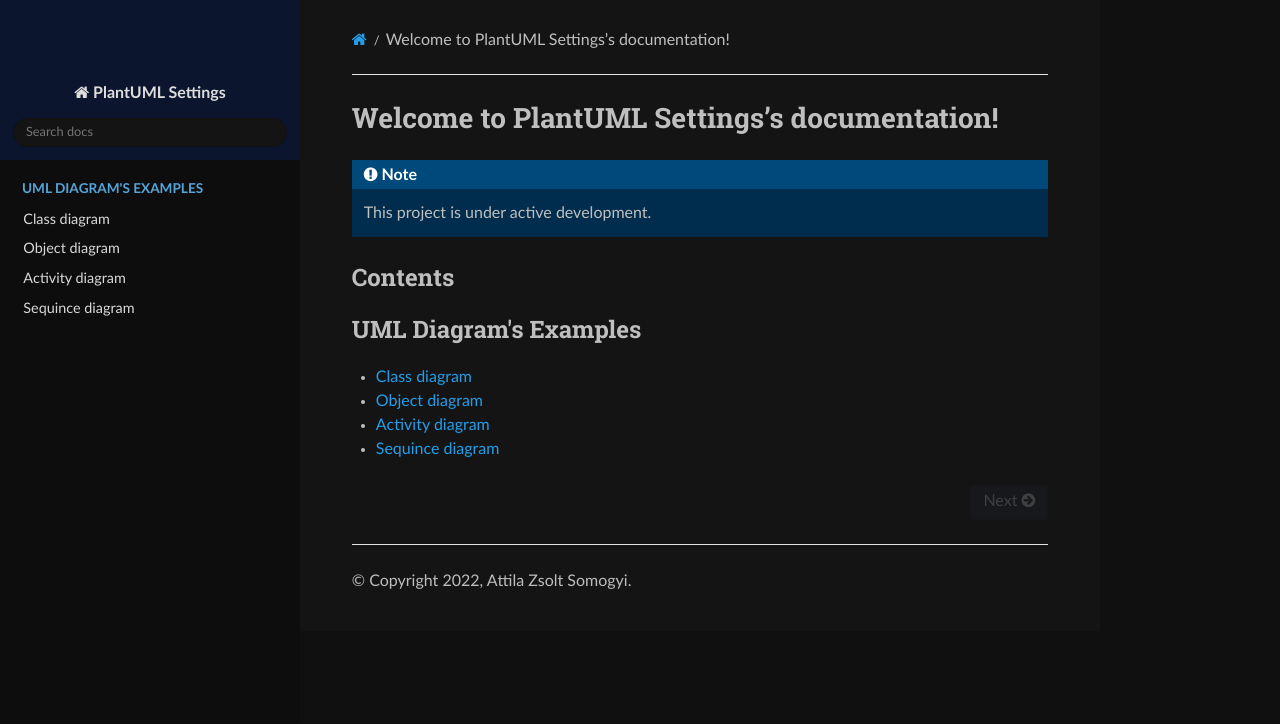
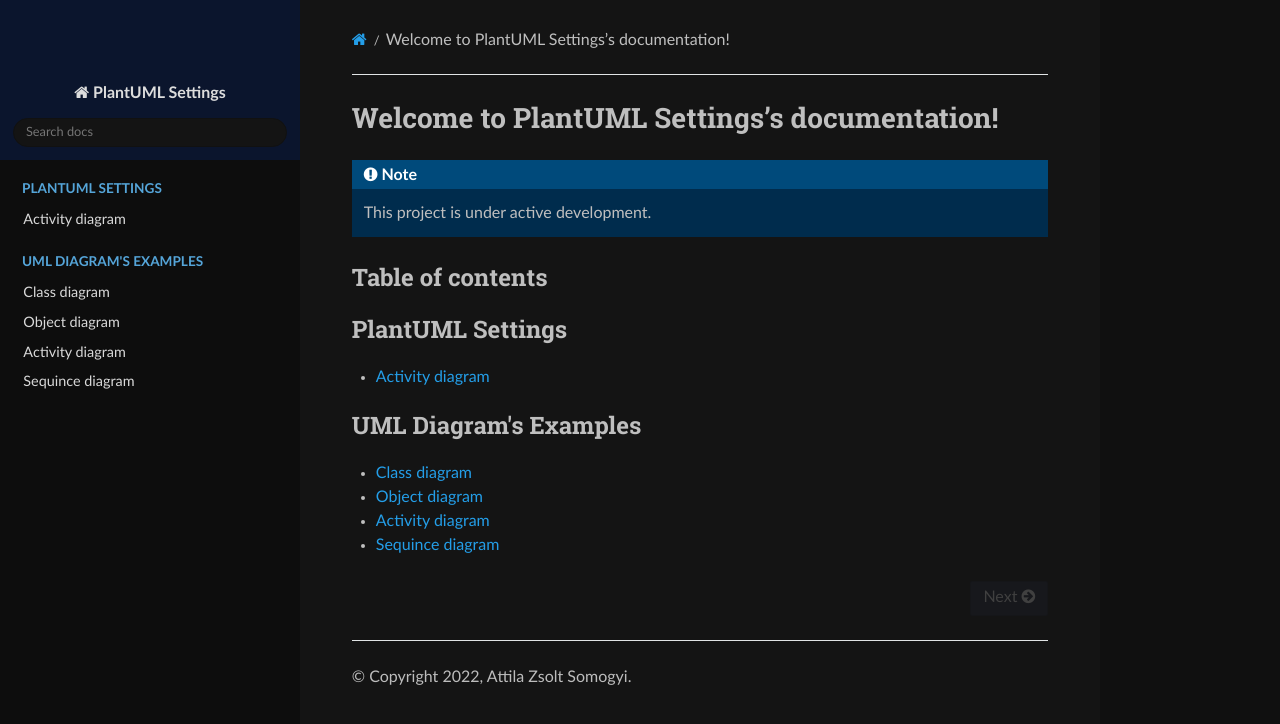
Before and after one commit to attilasomogyi/plantuml-settings, a Sphinx documentation site: the page built from docs/source/index.rst, in a window 1280 px wide. Shown: the top 724 px of the page. Built offline with Sphinx 7.4.7 and the Read the Docs theme 2.0.0, drawn with Linux system fonts in a browser that asks for light colours.

Commit message:
docs: add plantuml settings

```diff
--- a/docs/source/index.rst
+++ b/docs/source/index.rst
@@ -5,11 +5,15 @@
 
    This project is under active development.
 
-Contents
+Table of contents
 --------
 
 .. toctree::
-   :maxdepth: 1
+   :caption: PlantUML Settings
+
+   plantuml-settings
+
+.. toctree::
    :caption: UML Diagram's Examples
 
    class-diagram
```
Also changed, not shown: docs/source/plantuml-settings.rst (added, +12 -0 lines), 1 other file.
